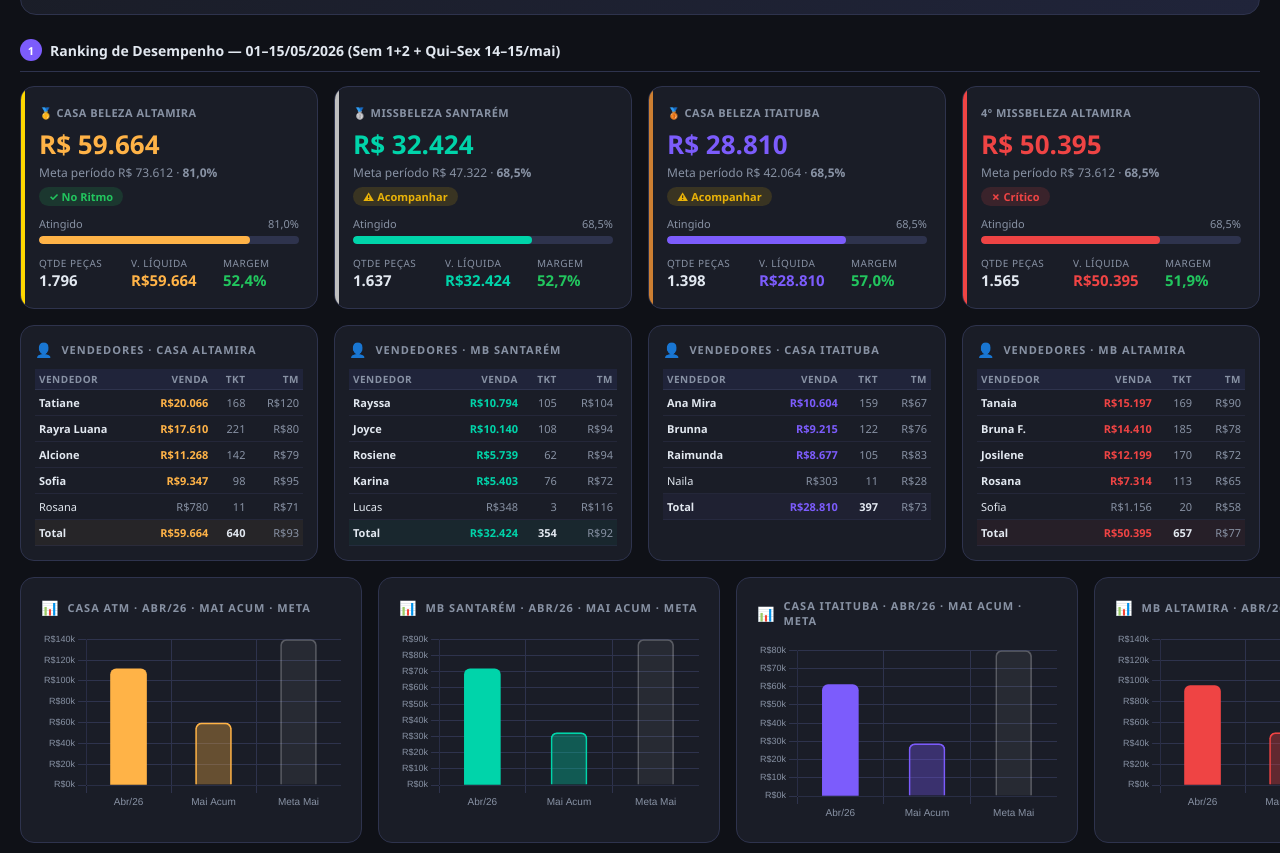
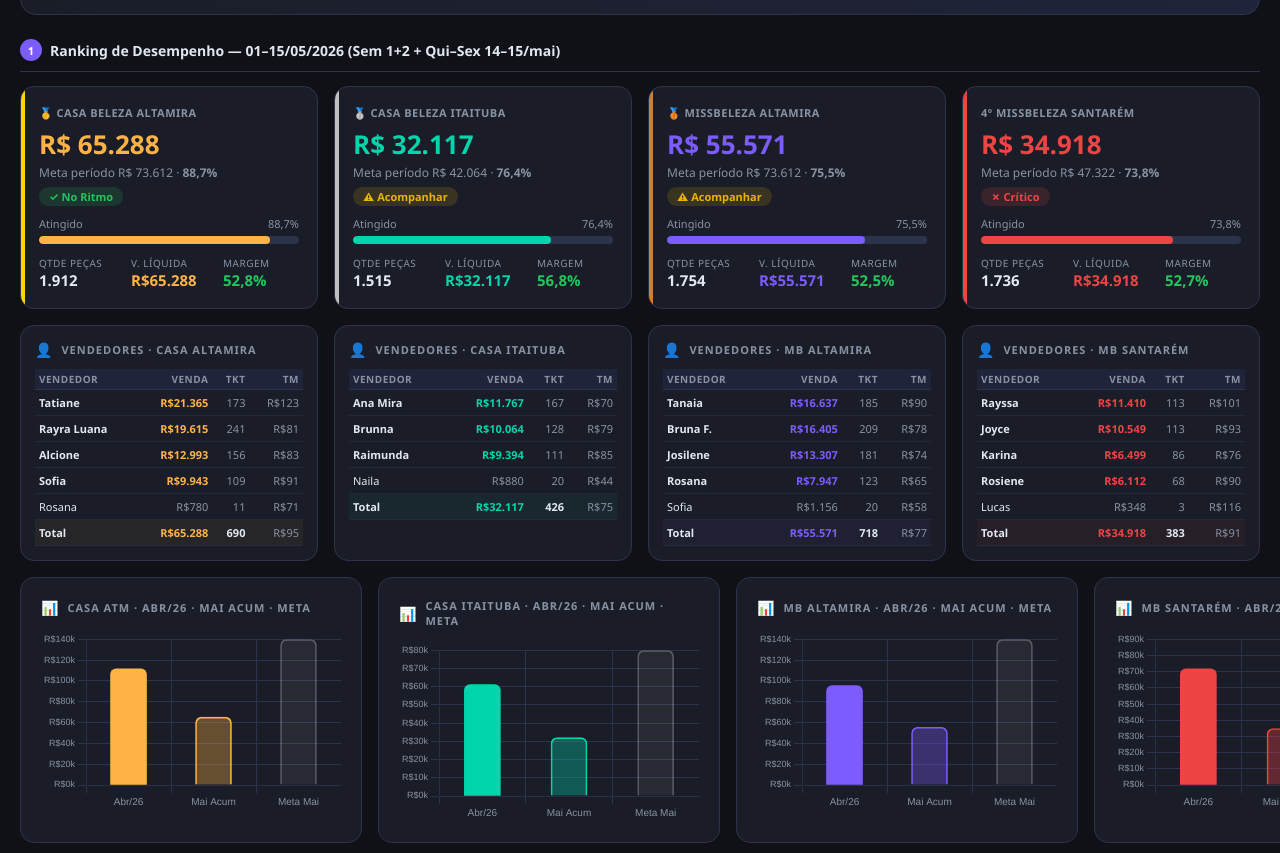
Before and after one commit to athilamgomes-ui/dashboard-equipe, a plain HTML site: page dashboard_amgomes.html in a window 1280 px wide. Shown: the part 99-952 px from the top of the page. Drawn offline with nearby package versions, Linux system fonts and the light colour scheme.

Commit message:
Dashboard amgomes: correção dados 15/05/2026 — valores ERP corretos

```diff
--- a/dashboard_amgomes.html
+++ b/dashboard_amgomes.html
@@ -226,7 +226,7 @@
   </div>
   <div class="header-right">
     <div class="date-badge">📅 01–15/05/2026 — Sex a Sex (Sem 1+2 + Qui–Sex 14–15/mai)</div>
-    <div class="last-update" id="lastUpdate">Atualizado em 15/05/2026 09:10 (automático)</div>
+    <div class="last-update" id="lastUpdate">Atualizado em 15/05/2026 20:00 (automático)</div>
   </div>
 </div>
 
@@ -235,73 +235,73 @@
   <div class="section-title"><div class="num">1</div> Ranking de Desempenho — 01–15/05/2026 (Sem 1+2 + Qui–Sex 14–15/mai)</div>
 
   <div class="grid4" style="margin-bottom:16px;">
-    <!-- L1 — 1º por % de meta (81,0%) — Fonte: Vendas por Lojas 01–15/mai (V. Líquida) -->
+    <!-- L1 — 1º por % de meta (88,7%) — Fonte: Vendas por Lojas 01–15/mai (V. Líquida) -->
     <div class="kpi-card rank1">
       <div class="kpi-store">🥇 Casa Beleza Altamira</div>
-      <div class="kpi-value" style="color:#ffb347;">R$&nbsp;59.664</div>
-      <div class="kpi-meta">Meta período R$ 73.612 · <strong>81,0%</strong></div>
+      <div class="kpi-value" style="color:#ffb347;">R$&nbsp;65.288</div>
+      <div class="kpi-meta">Meta período R$ 73.612 · <strong>88,7%</strong></div>
       <span class="badge badge-green">✓ No Ritmo</span>
       <div class="progress-wrap">
-        <div class="progress-label"><span>Atingido</span><span>81,0%</span></div>
-        <div class="progress-bar"><div class="progress-fill" style="width:81%;background:#ffb347;"></div></div>
+        <div class="progress-label"><span>Atingido</span><span>88,7%</span></div>
+        <div class="progress-bar"><div class="progress-fill" style="width:89%;background:#ffb347;"></div></div>
       </div>
       <div class="metrics">
-        <div class="metric"><div class="metric-label">Qtde Peças</div><div class="metric-value" style="font-size:15px;">1.796</div></div>
-        <div class="metric"><div class="metric-label">V. Líquida</div><div class="metric-value" style="font-size:15px;color:#ffb347;">R$59.664</div></div>
-        <div class="metric"><div class="metric-label">Margem</div><div class="metric-value" style="font-size:15px;color:#22c55e;">52,4%</div></div>
+        <div class="metric"><div class="metric-label">Qtde Peças</div><div class="metric-value" style="font-size:15px;">1.912</div></div>
+        <div class="metric"><div class="metric-label">V. Líquida</div><div class="metric-value" style="font-size:15px;color:#ffb347;">R$65.288</div></div>
+        <div class="metric"><div class="metric-label">Margem</div><div class="metric-value" style="font-size:15px;color:#22c55e;">52,8%</div></div>
       </div>
     </div>
-    <!-- L5 — 2º por % de meta (68,5%) — V. Líquida -->
+    <!-- L3 — 2º por % de meta (76,4%) — V. Líquida -->
     <div class="kpi-card rank2">
-      <div class="kpi-store">🥈 MissBeleza Santarém</div>
-      <div class="kpi-value" style="color:#00d4aa;">R$&nbsp;32.424</div>
-      <div class="kpi-meta">Meta período R$ 47.322 · <strong>68,5%</strong></div>
+      <div class="kpi-store">🥈 Casa Beleza Itaituba</div>
+      <div class="kpi-value" style="color:#00d4aa;">R$&nbsp;32.117</div>
+      <div class="kpi-meta">Meta período R$ 42.064 · <strong>76,4%</strong></div>
       <span class="badge badge-yellow">⚠ Acompanhar</span>
       <div class="progress-wrap">
-        <div class="progress-label"><span>Atingido</span><span>68,5%</span></div>
-        <div class="progress-bar"><div class="progress-fill" style="width:69%;background:#00d4aa;"></div></div>
+        <div class="progress-label"><span>Atingido</span><span>76,4%</span></div>
+        <div class="progress-bar"><div class="progress-fill" style="width:76%;background:#00d4aa;"></div></div>
       </div>
       <div class="metrics">
-        <div class="metric"><div class="metric-label">Qtde Peças</div><div class="metric-value" style="font-size:15px;">1.637</div></div>
-        <div class="metric"><div class="metric-label">V. Líquida</div><div class="metric-value" style="font-size:15px;color:#00d4aa;">R$32.424</div></div>
-        <div class="metric"><div class="metric-label">Margem</div><div class="metric-value" style="font-size:15px;color:#22c55e;">52,7%</div></div>
+        <div class="metric"><div class="metric-label">Qtde Peças</div><div class="metric-value" style="font-size:15px;">1.515</div></div>
+        <div class="metric"><div class="metric-label">V. Líquida</div><div class="metric-value" style="font-size:15px;color:#00d4aa;">R$32.117</div></div>
+        <div class="metric"><div class="metric-label">Margem</div><div class="metric-value" style="font-size:15px;color:#22c55e;">56,8%</div></div>
       </div>
     </div>
-    <!-- L3 — 3º por % de meta (68,5%) — V. Líquida -->
+    <!-- L4 — 3º por % de meta (75,5%) — V. Líquida -->
     <div class="kpi-card rank3">
-      <div class="kpi-store">🥉 Casa Beleza Itaituba</div>
-      <div class="kpi-value" style="color:#7c5cfc;">R$&nbsp;28.810</div>
-      <div class="kpi-meta">Meta período R$ 42.064 · <strong>68,5%</strong></div>
+      <div class="kpi-store">🥉 MissBeleza Altamira</div>
+      <div class="kpi-value" style="color:#7c5cfc;">R$&nbsp;55.571</div>
+      <div class="kpi-meta">Meta período R$ 73.612 · <strong>75,5%</strong></div>
       <span class="badge badge-yellow">⚠ Acompanhar</span>
       <div class="progress-wrap">
-        <div class="progress-label"><span>Atingido</span><span>68,5%</span></div>
-        <div class="progress-bar"><div class="progress-fill" style="width:69%;background:#7c5cfc;"></div></div>
+        <div class="progress-label"><span>Atingido</span><span>75,5%</span></div>
+        <div class="progress-bar"><div class="progress-fill" style="width:76%;background:#7c5cfc;"></div></div>
       </div>
       <div class="metrics">
-        <div class="metric"><div class="metric-label">Qtde Peças</div><div class="metric-value" style="font-size:15px;">1.398</div></div>
-        <div class="metric"><div class="metric-label">V. Líquida</div><div class="metric-value" style="font-size:15px;color:#7c5cfc;">R$28.810</div></div>
-        <div class="metric"><div class="metric-label">Margem</div><div class="metric-value" style="font-size:15px;color:#22c55e;">57,0%</div></div>
+        <div class="metric"><div class="metric-label">Qtde Peças</div><div class="metric-value" style="font-size:15px;">1.754</div></div>
+        <div class="metric"><div class="metric-label">V. Líquida</div><div class="metric-value" style="font-size:15px;color:#7c5cfc;">R$55.571</div></div>
+        <div class="metric"><div class="metric-label">Margem</div><div class="metric-value" style="font-size:15px;color:#22c55e;">52,5%</div></div>
       </div>
     </div>
-    <!-- L4 — 4º por % de meta (68,5%) — V. Líquida -->
+    <!-- L5 — 4º por % de meta (73,8%) — V. Líquida -->
     <div class="kpi-card rank4">
-      <div class="kpi-store">4º MissBeleza Altamira</div>
-      <div class="kpi-value" style="color:#ef4444;">R$&nbsp;50.395</div>
-      <div class="kpi-meta">Meta período R$ 73.612 · <strong>68,5%</strong></div>
+      <div class="kpi-store">4º MissBeleza Santarém</div>
+      <div class="kpi-value" style="color:#ef4444;">R$&nbsp;34.918</div>
+      <div class="kpi-meta">Meta período R$ 47.322 · <strong>73,8%</strong></div>
       <span class="badge badge-red">✗ Crítico</span>
       <div class="progress-wrap">
-        <div class="progress-label"><span>Atingido</span><span>68,5%</span></div>
-        <div class="progress-bar"><div class="progress-fill" style="width:69%;background:#ef4444;"></div></div>
+        <div class="progress-label"><span>Atingido</span><span>73,8%</span></div>
+        <div class="progress-bar"><div class="progress-fill" style="width:74%;background:#ef4444;"></div></div>
       </div>
       <div class="metrics">
-        <div class="metric"><div class="metric-label">Qtde Peças</div><div class="metric-value" style="font-size:15px;">1.565</div></div>
-        <div class="metric"><div class="metric-label">V. Líquida</div><div class="metric-value" style="font-size:15px;color:#ef4444;">R$50.395</div></div>
-        <div class="metric"><div class="metric-label">Margem</div><div class="metric-value" style="font-size:15px;color:#22c55e;">51,9%</div></div>
+        <div class="metric"><div class="metric-label">Qtde Peças</div><div class="metric-value" style="font-size:15px;">1.736</div></div>
+        <div class="metric"><div class="metric-label">V. Líquida</div><div class="metric-value" style="font-size:15px;color:#ef4444;">R$34.918</div></div>
+        <div class="metric"><div class="metric-label">Margem</div><div class="metric-value" style="font-size:15px;color:#22c55e;">52,7%</div></div>
       </div>
     </div>
   </div>
 
-  <!-- Vendedores por Loja — ordem: L1 · L5 · L3 · L4 (igual ao ranking acima) -->
+  <!-- Vendedores por Loja — ordem: L1 · L3 · L4 · L5 (igual ao ranking acima) -->
   <div class="grid4" style="margin-bottom:16px;">
 
     <!-- col1: L1 — Casa Beleza Altamira -->
@@ -318,7 +318,35 @@
       </table>
     </div>
 
-    <!-- col2: L5 — MissBeleza Santarém -->
+    <!-- col2: L3 — Casa Beleza Itaituba -->
+    <div class="card" style="padding:14px;">
+      <div class="card-title" style="margin-bottom:10px;"><span>👤</span> Vendedores · Casa Itaituba</div>
+      <table style="width:100%;border-collapse:collapse;">
+        <thead><tr style="border-bottom:1px solid var(--border);">
+          <th style="text-align:left;padding:3px 4px;color:var(--muted);font-size:10px;font-weight:600;text-transform:uppercase;">Vendedor</th>
+          <th style="text-align:right;padding:3px 4px;color:var(--muted);font-size:10px;font-weight:600;">Venda</th>
+          <th style="text-align:right;padding:3px 4px;color:var(--muted);font-size:10px;font-weight:600;">Tkt</th>
+          <th style="text-align:right;padding:3px 4px;color:var(--muted);font-size:10px;font-weight:600;">TM</th>
+        </tr></thead>
+        <tbody id="vend_L3" style="font-size:11px;"></tbody>
+      </table>
+    </div>
+
+    <!-- col3: L4 — MissBeleza Altamira -->
+    <div class="card" style="padding:14px;">
+      <div class="card-title" style="margin-bottom:10px;"><span>👤</span> Vendedores · MB Altamira</div>
+      <table style="width:100%;border-collapse:collapse;">
+        <thead><tr style="border-bottom:1px solid var(--border);">
+          <th style="text-align:left;padding:3px 4px;color:var(--muted);font-size:10px;font-weight:600;text-transform:uppercase;">Vendedor</th>
+          <th style="text-align:right;padding:3px 4px;color:var(--muted);font-size:10px;font-weight:600;">Venda</th>
+          <th style="text-align:right;padding:3px 4px;color:var(--muted);font-size:10px;font-weight:600;">Tkt</th>
+          <th style="text-align:right;padding:3px 4px;color:var(--muted);font-size:10px;font-weight:600;">TM</th>
+        </tr></thead>
+        <tbody id="vend_L4" style="font-size:11px;"></tbody>
+      </table>
+    </div>
+
+    <!-- col4: L5 — MissBeleza Santarém -->
     <div class="card" style="padding:14px;">
       <div class="card-title" style="margin-bottom:10px;"><span>👤</span> Vendedores · MB Santarém</div>
       <table style="width:100%;border-collapse:collapse;">
@@ -332,45 +360,13 @@
       </table>
     </div>
 
-    <!-- col3: L3 — Casa Beleza Itaituba -->
-    <div class="card" style="padding:14px;">
-      <div class="card-title" style="margin-bottom:10px;"><span>👤</span> Vendedores · Casa Itaituba</div>
-      <table style="width:100%;border-collapse:collapse;">
-        <thead><tr style="border-bottom:1px solid var(--border);">
-          <th style="text-align:left;padding:3px 4px;color:var(--muted);font-size:10px;font-weight:600;text-transform:uppercase;">Vendedor</th>
-          <th style="text-align:right;padding:3px 4px;color:var(--muted);font-size:10px;font-weight:600;">Venda</th>
-          <th style="text-align:right;padding:3px 4px;color:var(--muted);font-size:10px;font-weight:600;">Tkt</th>
-          <th style="text-align:right;padding:3px 4px;color:var(--muted);font-size:10px;font-weight:600;">TM</th>
-        </tr></thead>
-        <tbody id="vend_L3" style="font-size:11px;"></tbody>
-      </table>
-    </div>
-
-    <!-- col4: L4 — MissBeleza Altamira -->
-    <div class="card" style="padding:14px;">
-      <div class="card-title" style="margin-bottom:10px;"><span>👤</span> Vendedores · MB Altamira</div>
-      <table style="width:100%;border-collapse:collapse;">
-        <thead><tr style="border-bottom:1px solid var(--border);">
-          <th style="text-align:left;padding:3px 4px;color:var(--muted);font-size:10px;font-weight:600;text-transform:uppercase;">Vendedor</th>
-          <th style="text-align:right;padding:3px 4px;color:var(--muted);font-size:10px;font-weight:600;">Venda</th>
-          <th style="text-align:right;padding:3px 4px;color:var(--muted);font-size:10px;font-weight:600;">Tkt</th>
-          <th style="text-align:right;padding:3px 4px;color:var(--muted);font-size:10px;font-weight:600;">TM</th>
-        </tr></thead>
-        <tbody id="vend_L4" style="font-size:11px;"></tbody>
-      </table>
-    </div>
-
   </div>
 
-  <!-- Gráficos — ordem: L1 · L5 · L3 · L4 (igual ao ranking) -->
+  <!-- Gráficos — ordem: L1 · L3 · L4 · L5 (igual ao ranking) -->
   <div class="grid4">
     <div class="card">
       <div class="card-title"><span>📊</span> Casa ATM · Abr/26 · Mai Acum · Meta</div>
       <div style="position:relative;height:180px;"><canvas id="chart_L1"></canvas></div>
-    </div>
-    <div class="card">
-      <div class="card-title"><span>📊</span> MB Santarém · Abr/26 · Mai Acum · Meta</div>
-      <div style="position:relative;height:180px;"><canvas id="chart_L5"></canvas></div>
     </div>
     <div class="card">
       <div class="card-title"><span>📊</span> Casa Itaituba · Abr/26 · Mai Acum · Meta</div>
@@ -379,6 +375,10 @@
     <div class="card">
       <div class="card-title"><span>📊</span> MB Altamira · Abr/26 · Mai Acum · Meta</div>
       <div style="position:relative;height:180px;"><canvas id="chart_L4"></canvas></div>
+    </div>
+    <div class="card">
+      <div class="card-title"><span>📊</span> MB Santarém · Abr/26 · Mai Acum · Meta</div>
+      <div style="position:relative;height:180px;"><canvas id="chart_L5"></canvas></div>
     </div>
   </div>
 </div>
@@ -418,48 +418,48 @@
 // ─── DATA ───────────────────────────────────────────
 const lojas = ['MB Santarém', 'MB Altamira', 'Casa ATM', 'MB Itaituba'];
 const faturado = [71864, 95585, 111738, 61181];   // Abr/2026 — mês completo
-const maiAcum  = [32424, 50395, 59664, 28810];    // Mai/2026 — acum 01–15/mai (V. Líquida — Vendas por Lojas)
+const maiAcum  = [34918, 55571, 65288, 32117];    // Mai/2026 — acum 01–15/mai (V. Líquida — Vendas por Lojas)
 const metas    = [90000, 140000, 140000, 80000];   // Meta Mai/2026
 // colors ordem [L5, L4, L1, L3] — cor do rank de cada loja
-const colors = ['#00d4aa','#ef4444','#ffb347','#7c5cfc'];
+const colors = ['#ef4444','#7c5cfc','#ffb347','#00d4aa'];
 
 // ─── VENDEDORES_INICIO ───────────────────────────────
 // Formato: {n: nome, v: venda_liquida, t: tickets, tm: ticket_medio}
 // Atualizado automaticamente — NÃO editar manualmente
 const vendedores = {
   L1: [
-    {n:'Tatiane',    v:20066, t:168, tm:120},
-    {n:'Rayra Luana',v:17610, t:221, tm:80},
-    {n:'Alcione',    v:11268, t:142, tm:79},
-    {n:'Sofia',      v:9347,  t:98,  tm:95},
+    {n:'Tatiane',    v:21365, t:173, tm:123},
+    {n:'Rayra Luana',v:19615, t:241, tm:81},
+    {n:'Alcione',    v:12993, t:156, tm:83},
+    {n:'Sofia',      v:9943,  t:109, tm:91},
     {n:'Rosana',     v:780,   t:11,  tm:71}
   ],
   L3: [
-    {n:'Ana Mira',   v:10604, t:159, tm:67},
-    {n:'Brunna',     v:9215,  t:122, tm:76},
-    {n:'Raimunda',   v:8677,  t:105, tm:83},
-    {n:'Naila',      v:303,   t:11,  tm:28}
+    {n:'Ana Mira',   v:11767, t:167, tm:70},
+    {n:'Brunna',     v:10064, t:128, tm:79},
+    {n:'Raimunda',   v:9394,  t:111, tm:85},
+    {n:'Naila',      v:880,   t:20,  tm:44}
   ],
   L4: [
-    {n:'Tanaia',     v:15197, t:169, tm:90},
-    {n:'Bruna F.',   v:14410, t:185, tm:78},
-    {n:'Josilene',   v:12199, t:170, tm:72},
-    {n:'Rosana',     v:7314,  t:113, tm:65},
+    {n:'Tanaia',     v:16637, t:185, tm:90},
+    {n:'Bruna F.',   v:16405, t:209, tm:78},
+    {n:'Josilene',   v:13307, t:181, tm:74},
+    {n:'Rosana',     v:7947,  t:123, tm:65},
     {n:'Sofia',      v:1156,  t:20,  tm:58}
   ],
   L5: [
-    {n:'Rayssa',     v:10794, t:105, tm:104},
-    {n:'Joyce',      v:10140, t:108, tm:94},
-    {n:'Rosiene',    v:5739,  t:62,  tm:94},
-    {n:'Karina',     v:5403,  t:76,  tm:72},
+    {n:'Rayssa',     v:11410, t:113, tm:101},
+    {n:'Joyce',      v:10549, t:113, tm:93},
+    {n:'Karina',     v:6499,  t:86,  tm:76},
+    {n:'Rosiene',    v:6112,  t:68,  tm:90},
     {n:'Lucas',      v:348,   t:3,   tm:116}
   ]
 };
 // ─── VENDEDORES_FIM ──────────────────────────────────
 
 // ─── RENDERIZA TABELAS DE VENDEDORES ─────────────────
-const lojaColors = {L1:'#ffb347',L3:'#7c5cfc',L4:'#ef4444',L5:'#00d4aa'};
-const lojaRgba   = {L1:'255,179,71',L3:'124,92,252',L4:'239,68,68',L5:'0,212,170'};
+const lojaColors = {L1:'#ffb347',L3:'#00d4aa',L4:'#7c5cfc',L5:'#ef4444'};
+const lojaRgba   = {L1:'255,179,71',L3:'0,212,170',L4:'124,92,252',L5:'239,68,68'};
 // Total V.Líquida exato por loja (de Vendas por Lojas — fonte autoritativa)
 const lojaTotais = {L5: maiAcum[0], L4: maiAcum[1], L1: maiAcum[2], L3: maiAcum[3]};
 function renderVendorTables() {
@@ -540,9 +540,9 @@ function makeStoreChart(id, idx, color) {
   });
 }
 makeStoreChart('chart_L1', 2, '#ffb347');  // L1 Casa ATM  — rank1
-makeStoreChart('chart_L5', 0, '#00d4aa');  // L5 MB Santarém — rank2
-makeStoreChart('chart_L3', 3, '#7c5cfc');  // L3 Casa Itaituba — rank3
-makeStoreChart('chart_L4', 1, '#ef4444');  // L4 MB Altamira  — rank4
+makeStoreChart('chart_L3', 3, '#00d4aa');  // L3 Casa Itaituba — rank2
+makeStoreChart('chart_L4', 1, '#7c5cfc');  // L4 MB Altamira — rank3
+makeStoreChart('chart_L5', 0, '#ef4444');  // L5 MB Santarém — rank4
 
 // ─── TABLE: CONTAS A PAGAR — TOTAIS POR LOJA ─────────
 const fmt = v => v > 0 ? 'R$ ' + v.toLocaleString('pt-BR', {minimumFractionDigits:0}) : '—';
```
